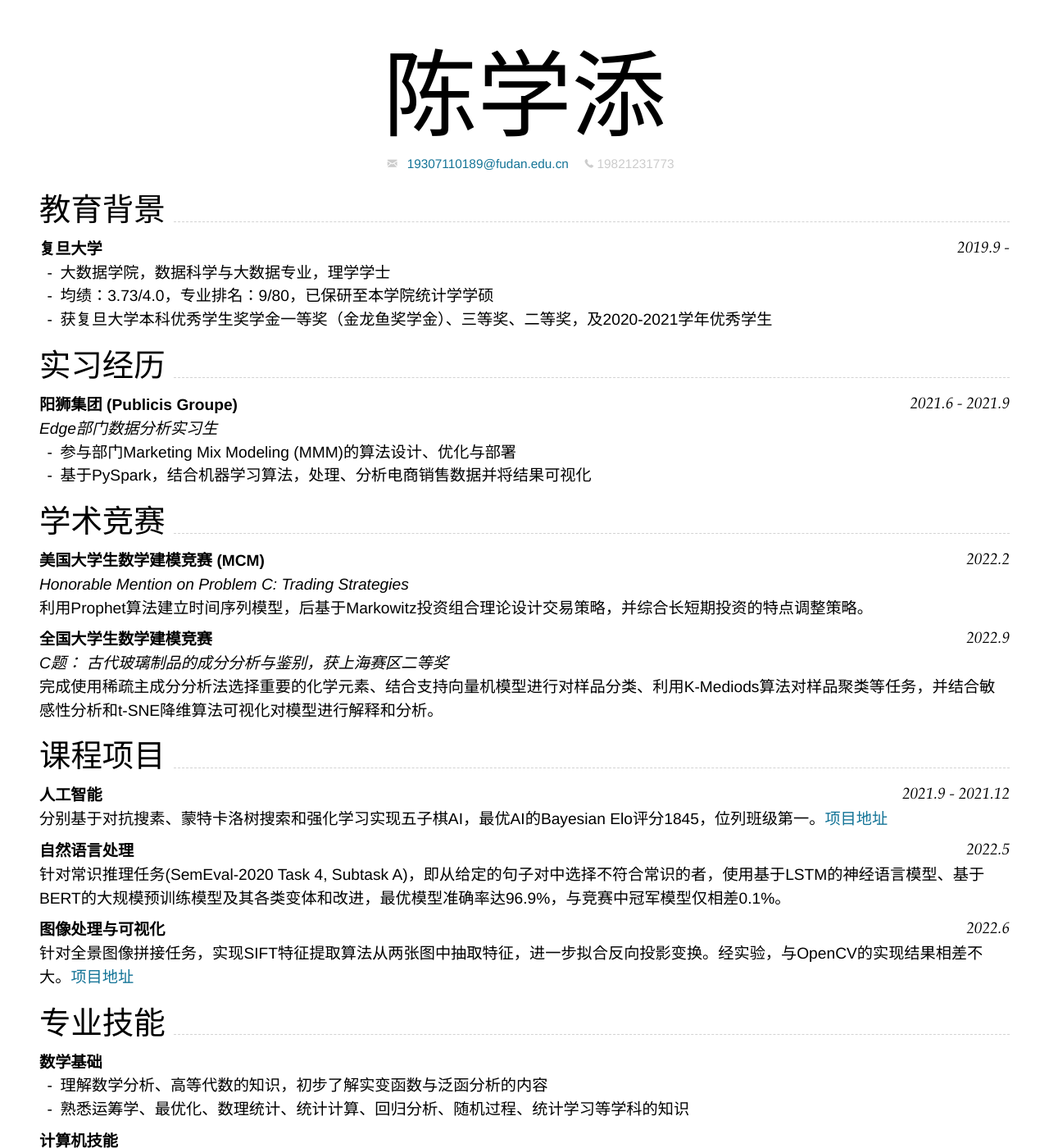
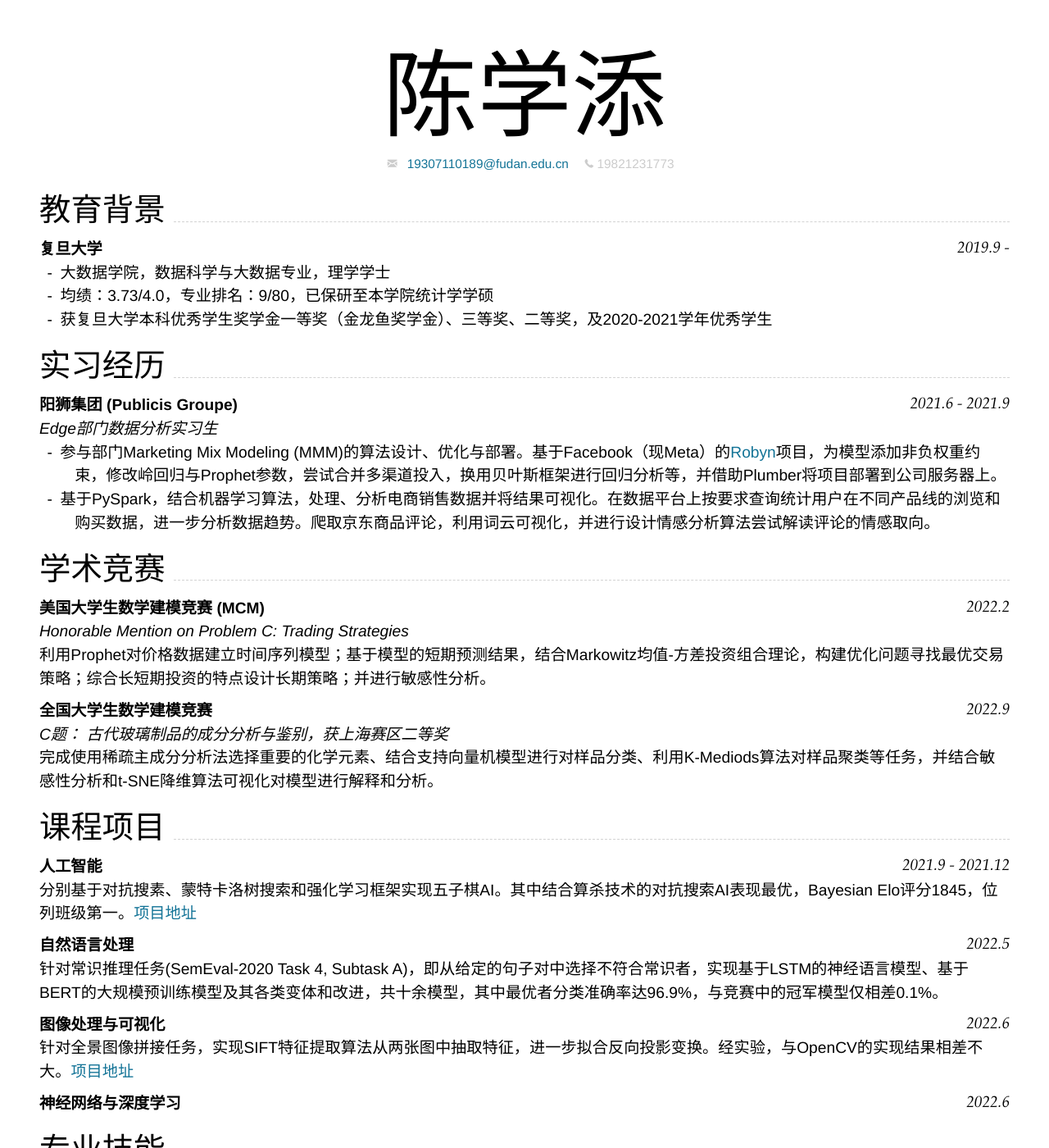
Before and after one commit to Darkroom-Godot/CV, a Jekyll site: the page built from index.md, in a window 1280 px wide and 1400 px high. Shown: the whole window at 82% size. Built offline with Jekyll 4.4.1, drawn with Linux system fonts in a browser that asks for light colours; nearby versions of some CDN libraries.

Commit message:
Update index.md

```diff
--- a/index.md
+++ b/index.md
@@ -32,15 +32,15 @@ Supported arguments:
 
 ### **阳狮集团 (Publicis Groupe)** `2021.6 - 2021.9 `
 _Edge部门数据分析实习生_<br>
-- 参与部门Marketing Mix Modeling (MMM)的算法设计、优化与部署
-- 基于PySpark，结合机器学习算法，处理、分析电商销售数据并将结果可视化
+- 参与部门Marketing Mix Modeling (MMM)的算法设计、优化与部署。基于Facebook（现Meta）的[Robyn](https://facebookexperimental.github.io/Robyn/)项目，为模型添加非负权重约束，修改岭回归与Prophet参数，尝试合并多渠道投入，换用贝叶斯框架进行回归分析等，并借助Plumber将项目部署到公司服务器上。
+- 基于PySpark，结合机器学习算法，处理、分析电商销售数据并将结果可视化。在数据平台上按要求查询统计用户在不同产品线的浏览和购买数据，进一步分析数据趋势。爬取京东商品评论，利用词云可视化，并进行设计情感分析算法尝试解读评论的情感取向。
 
 
 ## 学术竞赛
 
 ### **美国大学生数学建模竞赛 (MCM)** `2022.2 `
 _Honorable Mention on Problem C: Trading Strategies_<br>
-利用Prophet算法建立时间序列模型，后基于Markowitz投资组合理论设计交易策略，并综合长短期投资的特点调整策略。
+利用Prophet对价格数据建立时间序列模型；基于模型的短期预测结果，结合Markowitz均值-方差投资组合理论，构建优化问题寻找最优交易策略；综合长短期投资的特点设计长期策略；并进行敏感性分析。
 
 ### **全国大学生数学建模竞赛** `2022.9 `
 _C题： 古代玻璃制品的成分分析与鉴别，获上海赛区二等奖_<br>
@@ -49,13 +49,15 @@ _C题： 古代玻璃制品的成分分析与鉴别，获上海赛区二等奖_<
 ## 课程项目
 
 ### **人工智能** `2021.9 - 2021.12 `
-分别基于对抗搜素、蒙特卡洛树搜索和强化学习实现五子棋AI，最优AI的Bayesian Elo评分1845，位列班级第一。[项目地址](https://github.com/Darkroom-Godot/DATA130008.01-Group-Project-Gomoku)
+分别基于对抗搜素、蒙特卡洛树搜索和强化学习框架实现五子棋AI。其中结合算杀技术的对抗搜索AI表现最优，Bayesian Elo评分1845，位列班级第一。[项目地址](https://github.com/Darkroom-Godot/DATA130008.01-Group-Project-Gomoku)
 
 ### **自然语言处理** `2022.5 `
-针对常识推理任务(SemEval-2020 Task 4, Subtask A)，即从给定的句子对中选择不符合常识的者，使用基于LSTM的神经语言模型、基于BERT的大规模预训练模型及其各类变体和改进，最优模型准确率达96.9%，与竞赛中冠军模型仅相差0.1%。
+针对常识推理任务(SemEval-2020 Task 4, Subtask A)，即从给定的句子对中选择不符合常识者，实现基于LSTM的神经语言模型、基于BERT的大规模预训练模型及其各类变体和改进，共十余模型，其中最优者分类准确率达96.9%，与竞赛中的冠军模型仅相差0.1%。
 
 ### **图像处理与可视化** `2022.6 `
 针对全景图像拼接任务，实现SIFT特征提取算法从两张图中抽取特征，进一步拟合反向投影变换。经实验，与OpenCV的实现结果相差不大。[项目地址](https://gitee.com/Hu-Icarus/image-process)
+
+### **神经网络与深度学习** `2022.6 `
 
 ## 专业技能
 
```
